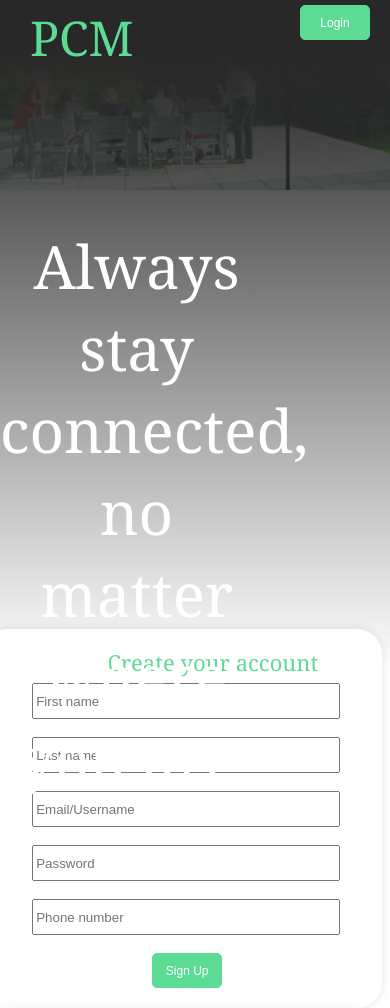
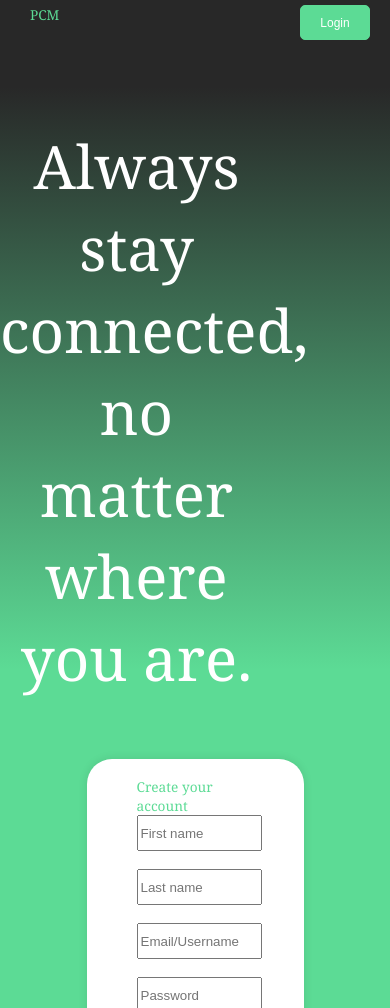
Before and after one commit to EloyGonzalez97/COP4331-Group9-small, a PHP site: page /homepage.html in a window 390 px wide; the page is wider, and only the part inside the window is pictured. Shown: the top 1008 px of that part. Run offline with PHP 8.4, Linux system fonts and the light colour scheme.

Commit message:
Add files via upload

```diff
--- a/home/homestyle.css
+++ b/home/homestyle.css
@@ -129,10 +129,11 @@ label{
 .form-title{
     font:3em 'Yeseva One', Georgia, serif;
     font-size: 22px;
-    width: 400px;
-    margin-left: 25%;
+    width: auto;
+    margin-left: auto;
     margin-right: auto;
     color: #5cdb95;
+    display: block;
 }
 .btn{
     font-size: 12px;
@@ -236,12 +237,38 @@ span.psw {
     from {transform: scale(0)}
     to {transform: scale(1)}
 }
-@media screen and (max-width: 300px) {
-    span.psw {
-       display: block;
-       float: none;
+@media screen and (max-width: 1200px) {
+    body{
+        background-color: #5cdb95;
     }
-    .cancelbtn {
-       width: 100%;
+    .sign-up{
+        width: 30%;
+        margin-top: 0px;
+        float: none;
+        margin-left: auto;
+        margin-right: auto;
+        z-index: 2;
+    }
+    .col-sm-3{
+        display: inline-table;
+    }
+    .extra-section{
+        display: inline-table;
+        margin-top: 350px;
+        z-index: -1;
+        height: auto;
+        width: auto;
+    }
+    .top-section{
+        background-image: none;
+    }
+    .extra-contact-text, .extra-search-text, .extra-last-text, .form-title, .logo{
+        font-size: 3.5vw;
+    }
+    .text{
+        display: block;
+        padding: 0px;
+        margin-left: auto;
+        margin-right: auto;
     }
 }
```
